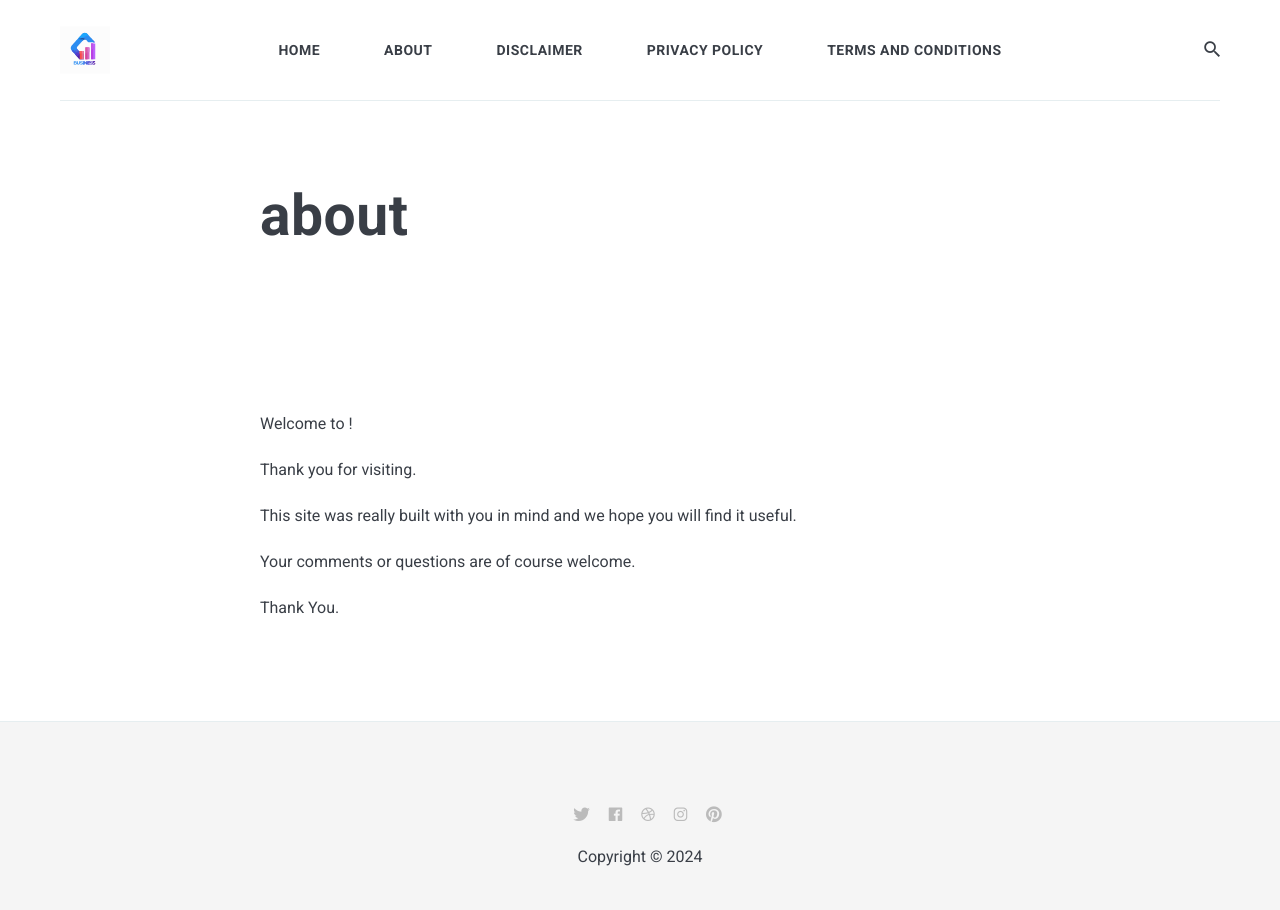
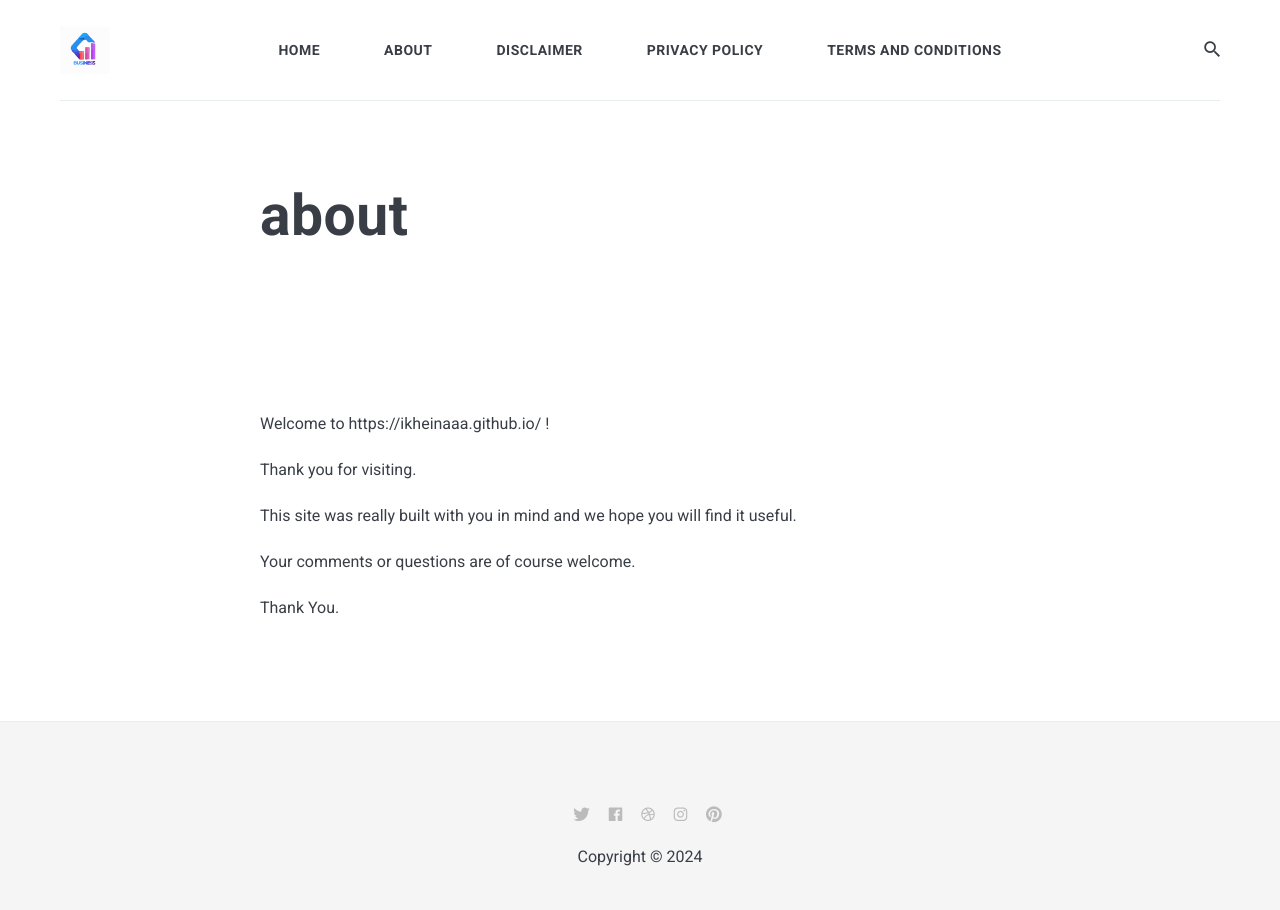
Before and after one commit to ikheinaaa/----, a Jekyll site: the page built from _pages/about.md, in a window 1280 px wide. Built offline with Jekyll 4.4.1, drawn with Linux system fonts in a browser that asks for light colours; nearby versions of some CDN libraries; part of the change alters nothing that is shown.

Commit message:
Update _config.yml

```diff
--- a/_config.yml
+++ b/_config.yml
@@ -1,4 +1,4 @@
-baseurl: "" # the subpath of your site, e.g. /blog
+baseurl: "https://ikheinaaa.github.io/" # the subpath of your site, e.g. /blog
 url: "/" # the base hostname & protocol for your site, e.g. http://example.com
 
 
```
